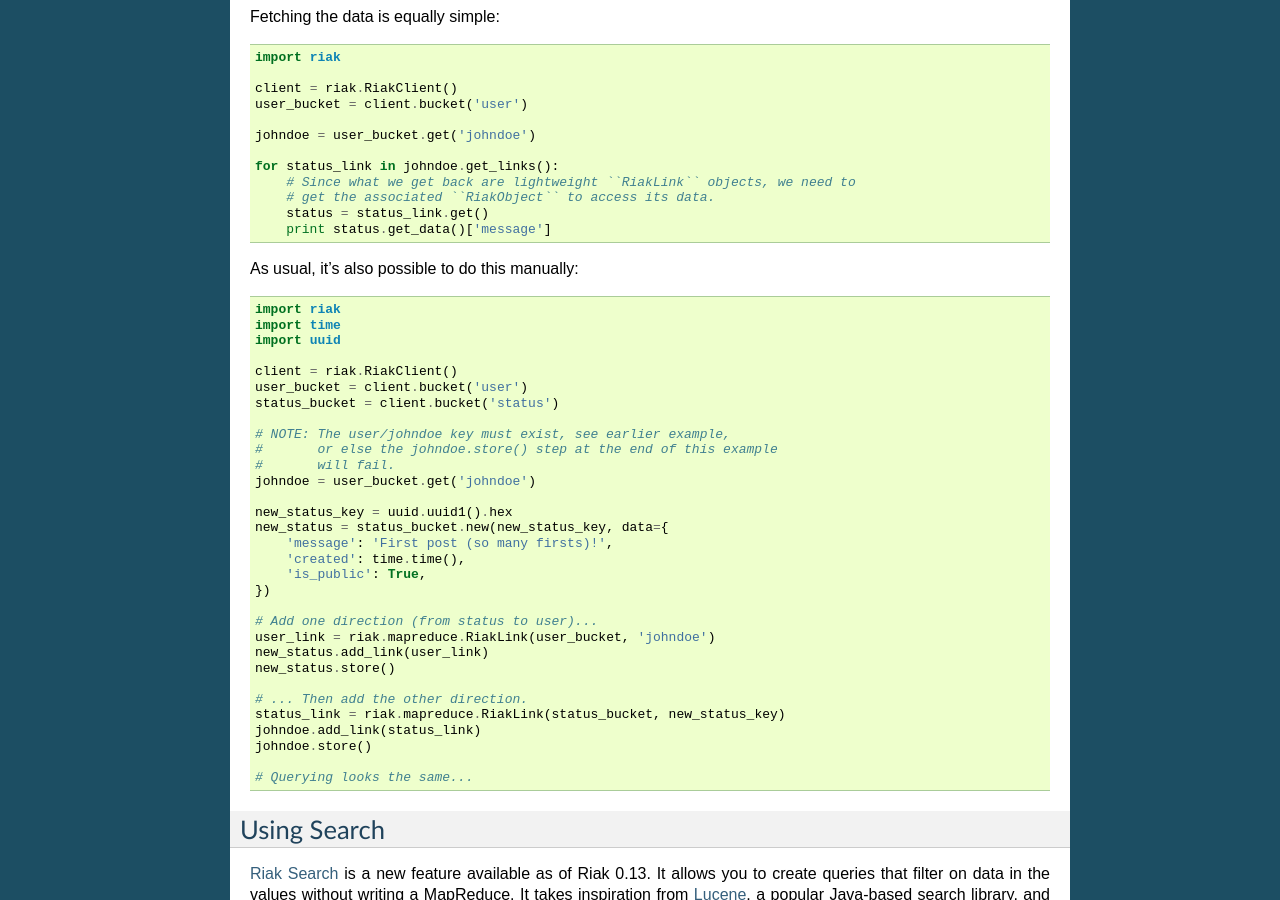
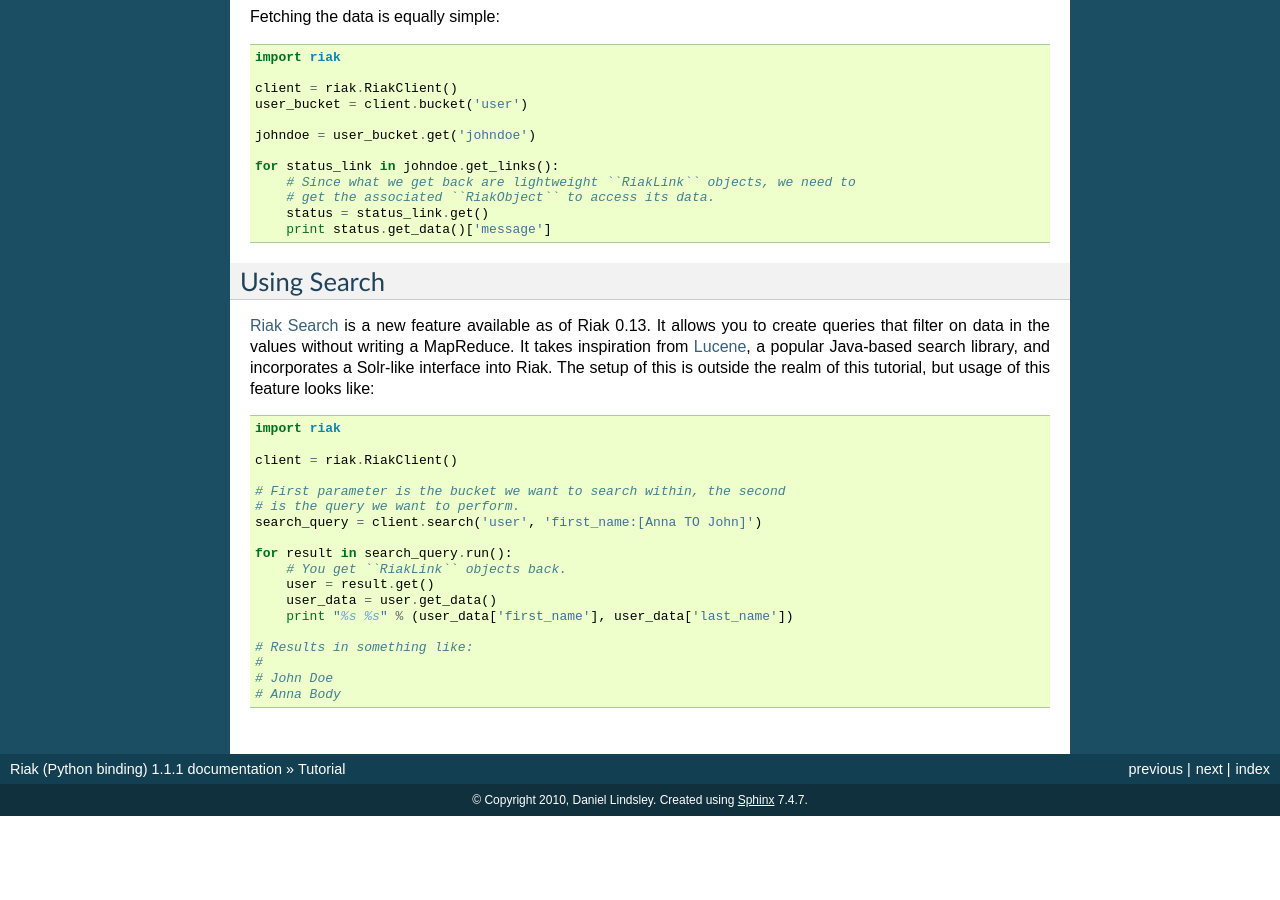
Before and after one commit to basho/riak-python-client, a Sphinx documentation site: the page built from docs/tutorial.rst, in a window 1280 px wide and 900 px high, scrolled down 5234 px. Built offline with Sphinx 7.4.7, drawn with Linux system fonts in a browser that asks for light colours; after the commit the page ends 6050 px from its top, so only the background shows below that.

```diff
--- a/docs/tutorial.rst
+++ b/docs/tutorial.rst
@@ -356,40 +356,6 @@ Fetching the data is equally simple::
       status = status_link.get()
       print status.get_data()['message']
 
-As usual, it's also possible to do this manually::
-
-  import riak
-  import time
-  import uuid
-
-  client = riak.RiakClient()
-  user_bucket = client.bucket('user')
-  status_bucket = client.bucket('status')
-
-  # NOTE: The user/johndoe key must exist, see earlier example,
-  #       or else the johndoe.store() step at the end of this example
-  #       will fail.
-  johndoe = user_bucket.get('johndoe')
-
-  new_status_key = uuid.uuid1().hex
-  new_status = status_bucket.new(new_status_key, data={
-      'message': 'First post (so many firsts)!',
-      'created': time.time(),
-      'is_public': True,
-  })
-
-  # Add one direction (from status to user)...
-  user_link = riak.mapreduce.RiakLink(user_bucket, 'johndoe')
-  new_status.add_link(user_link)
-  new_status.store()
-
-  # ... Then add the other direction.
-  status_link = riak.mapreduce.RiakLink(status_bucket, new_status_key)
-  johndoe.add_link(status_link)
-  johndoe.store()
-
-  # Querying looks the same...
-
 
 Using Search
 ============
```
Also changed, not shown: README.rst (+0 -34 lines), 1 other file.
